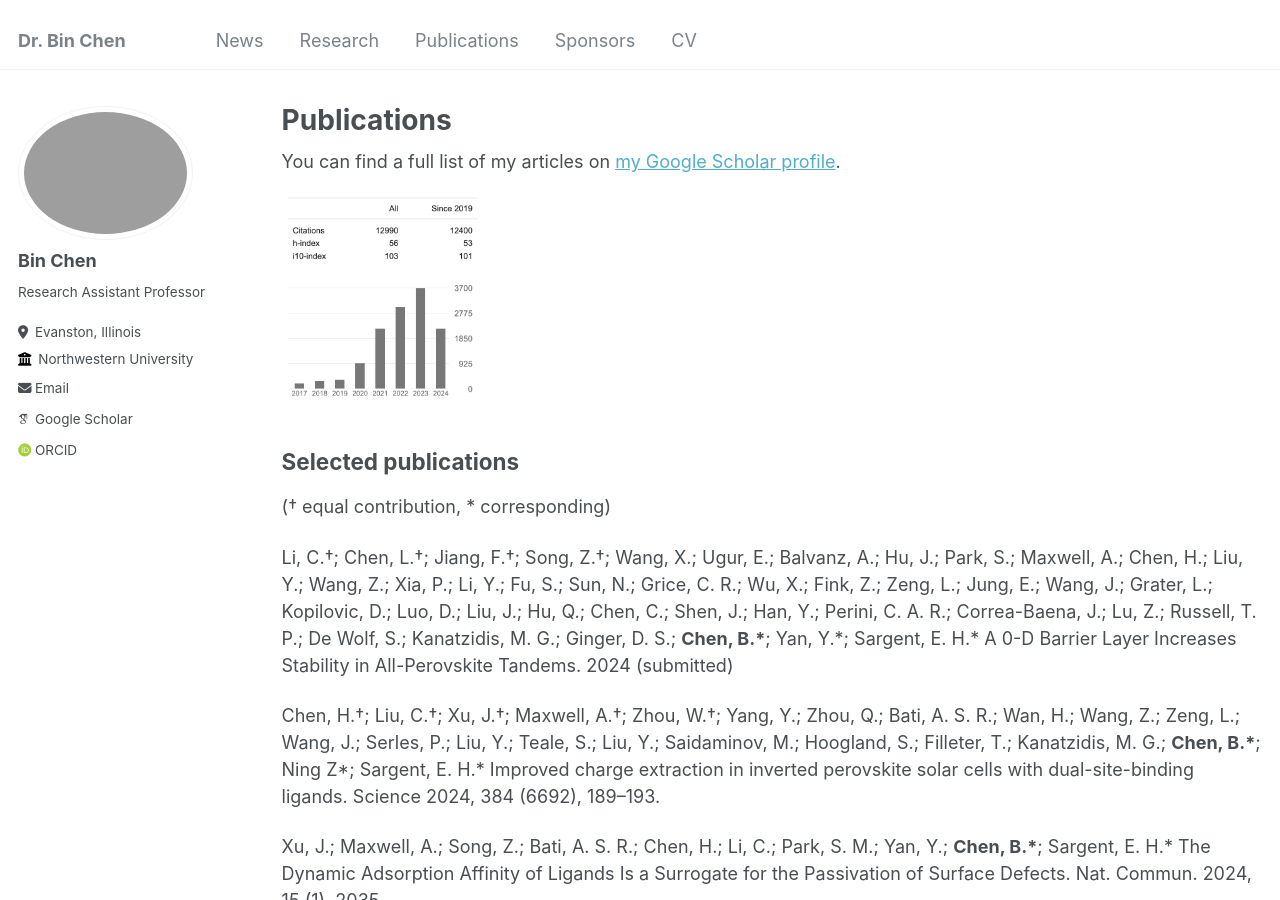
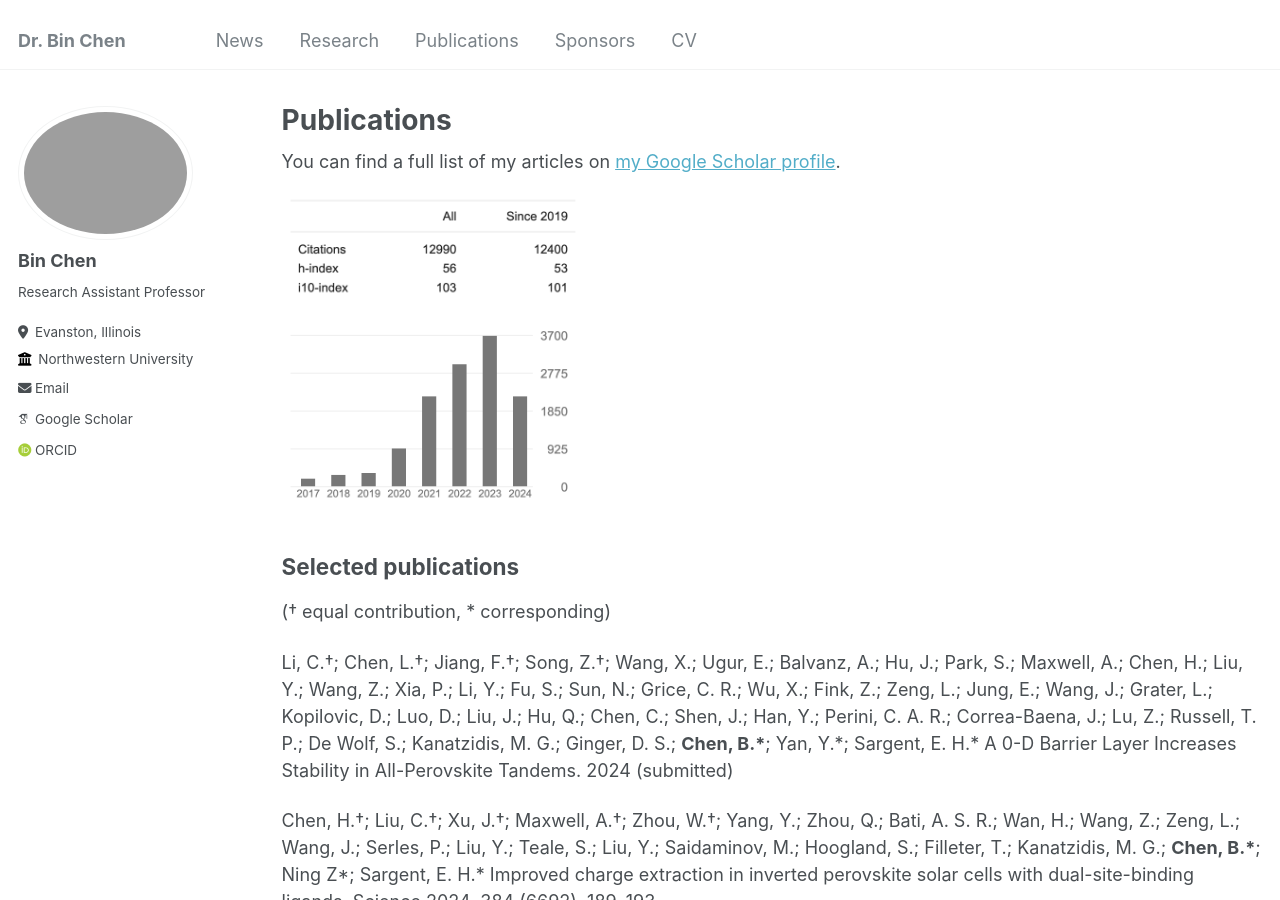
Before and after one commit to chenbinzero/chenbinzero.github.io, a Jekyll site: the page built from _pages/publications.md, in a window 1280 px wide and 900 px high. Built offline with Jekyll 4.4.1, drawn with Linux system fonts in a browser that asks for light colours; some web fonts are replaced.

Commit message:
Update publications.md

```diff
--- a/_pages/publications.md
+++ b/_pages/publications.md
@@ -9,7 +9,7 @@ author_profile: true
   <div class="wordwrap">You can find a full list of my articles on <a href="{{site.author.googlescholar}}">my Google Scholar profile</a>.</div>
 {% endif %}
 
-<img src="/images/citationMay.png" width="200">
+<img src="/images/citationMay.png" width="300">
 
 ## Selected publications
 († equal contribution, * corresponding)
```
